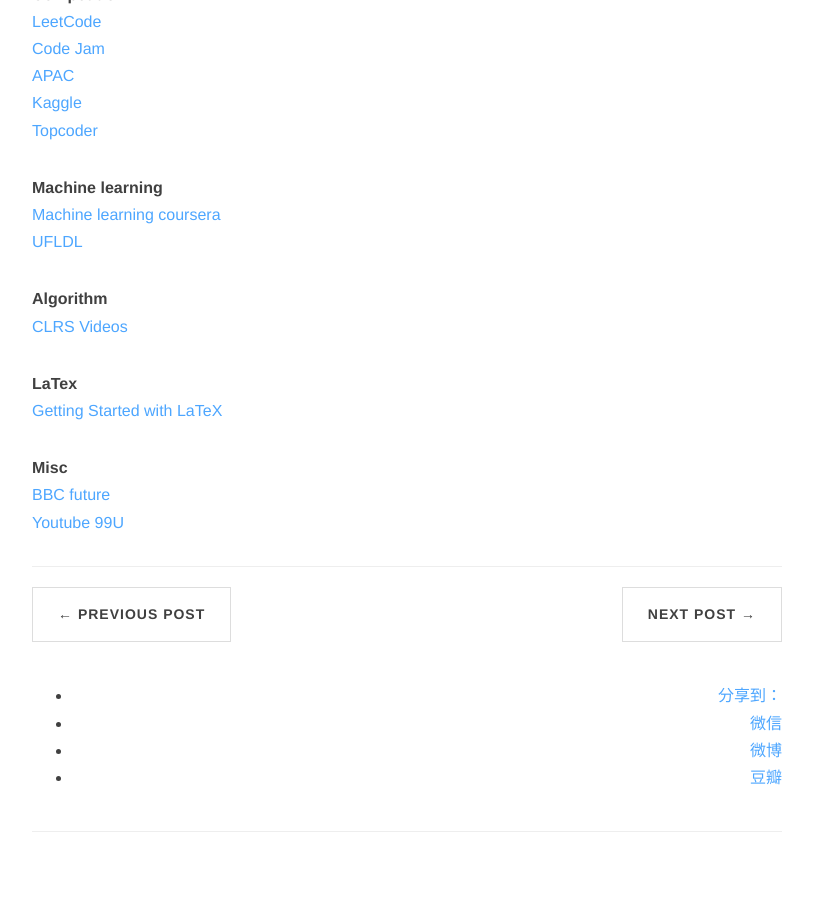
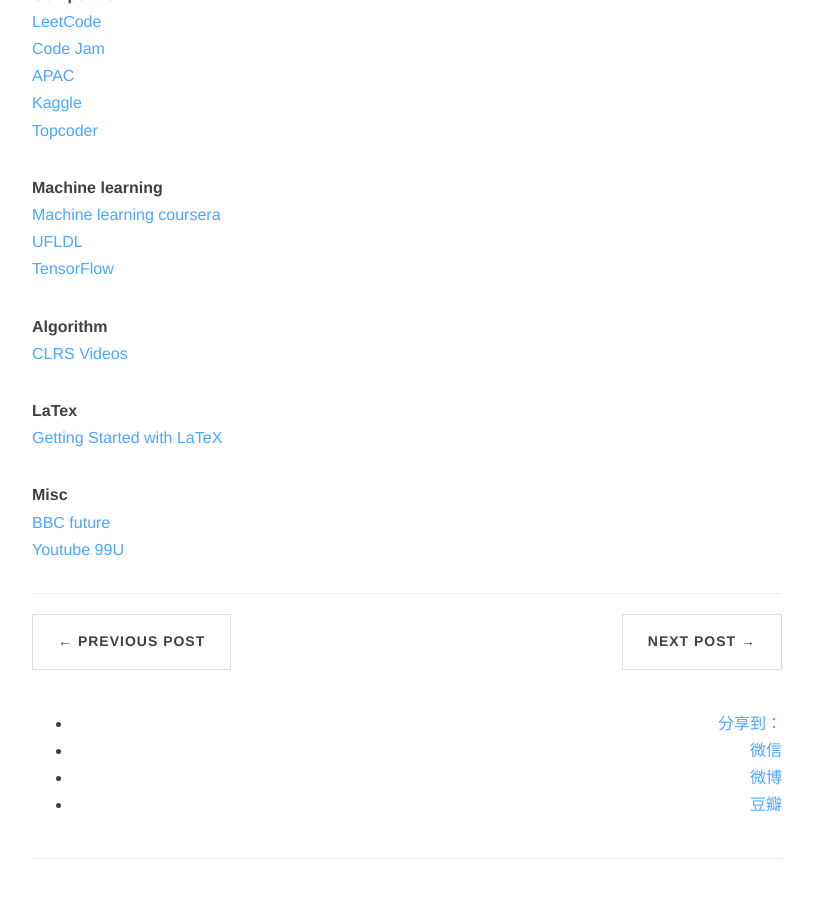
Before and after one commit to gycg/gycg.github.com, a Jekyll site: the page built from _posts/2016-10-08-online-learning.md, in a window 1280 px wide and 900 px high, scrolled down 751 px. Shown: the whole window, without its empty margins (233-1046 px from the left). Built offline with Jekyll 4.4.1, drawn with Linux system fonts in a browser that asks for light colours; nearby versions of some CDN libraries; comment, search, counter and statistics services are not loaded.

Commit message:
tensorflow

```diff
--- a/_posts/2016-10-08-online-learning.md
+++ b/_posts/2016-10-08-online-learning.md
@@ -25,6 +25,7 @@ description:
 **Machine learning**
 [Machine learning coursera](https://www.coursera.org/learn/machine-learning/home/welcome)
 [UFLDL](http://deeplearning.stanford.edu/wiki/index.php/UFLDL_Tutorial)
+[TensorFlow](https://www.tensorflow.org/versions/r0.11/get_started/index.html)
 
 **Algorithm**
 [CLRS Videos](http://ocw.mit.edu/courses/electrical-engineering-and-computer-science/6-006-introduction-to-algorithms-fall-2011/lecture-videos/)
```
